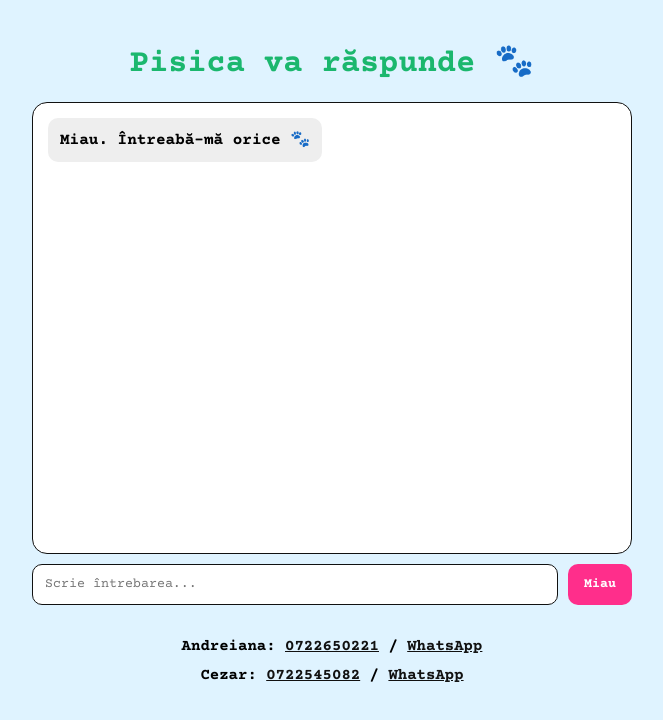
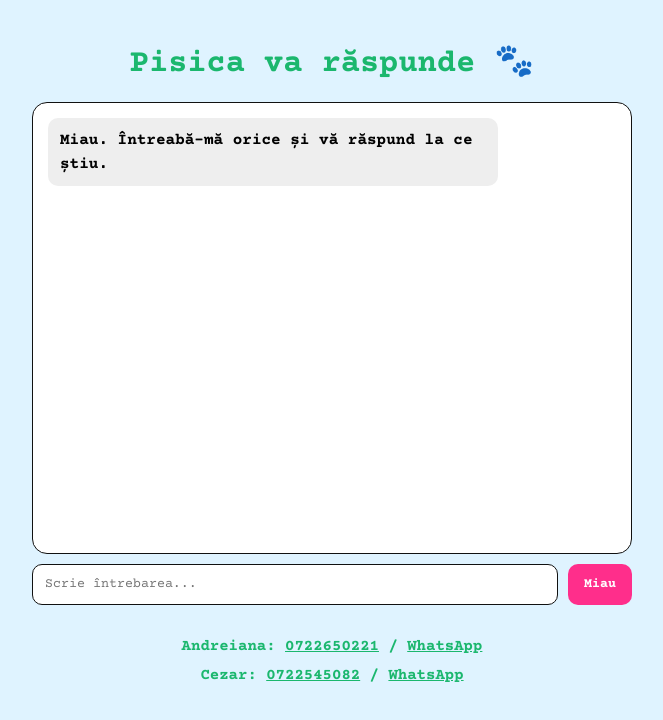
Before and after one commit to andreiana007/wed-invitation, a Next.js app: page /pisica in a window 1280 px wide. Shown: the top 720 px of the page, without its empty margins (308-971 px from the left). Built offline with nearby package versions, Linux system fonts and the light colour scheme.

Commit message:
Update page.js

```diff
--- a/app/pisica/page.js
+++ b/app/pisica/page.js
@@ -4,7 +4,7 @@ import { useState } from "react";
 export default function PisicaPage() {
   const [input, setInput] = useState("");
   const [messages, setMessages] = useState([
-    { from: "cat", text: "Miau. Întreabă-mă orice 🐾" },
+    { from: "cat", text: "Miau. Întreabă-mă orice și vă răspund la ce știu." },
   ]);
 
   const answers = [
@@ -29,12 +29,12 @@ export default function PisicaPage() {
     {
       keywords: ["persoane", "câți", "cati"],
       answer:
-        "Vine exact cine ne dorim. Cool, funny, sportivi și nesportivi.",
+        "Vine exact cine ne dorim noi trei, Andreiana, Cezar si cu mine. Cool, funny, sportivi și nesportivi.",
     },
     {
       keywords: ["muzica", "muzică"],
       answer:
-        "Am ales-o noi doi, începe din secolul 19 până în 2026. Și o surpriză. Nu, nu cântă Cezar. Altceva!",
+        "Au ales-o ei doi, Andreiana si Cezar, începe din secolul 19 până în 2026. Și o surpriză. Nu, nu cântă Cezar. Altceva! Hihi",
     },
     {
       keywords: ["tenis", "juca", "racheta"],
@@ -52,7 +52,7 @@ export default function PisicaPage() {
     {
       keywords: ["flori", "cadouri", "trandafir"],
       answer:
-        "Un singur trandafir. Avem vazele pregătite. One flower, one vase! Vezi IMPORTANT.",
+        "Un singur trandafir. Avem vazele pregătite. One flower, one vase! Vezi la sectiunea IMPORTANT.",
     },
     {
       keywords: ["rsvp", "confirm", "confirmare"],
@@ -78,7 +78,7 @@ export default function PisicaPage() {
       }
     }
 
-    return "Miau… nu știu exact, dar întreabă din nou sau vorbește cu Andreiana ori Cezar, mai ales cu Cezar.";
+    return "Miau… nu știu exact, dar întreabă din nou sau vorbește cu Andreiana ori Cezar, mai ales cu Cezar. Muhuhaha";
   };
 
   const sendMessage = () => {
@@ -188,10 +188,11 @@ export default function PisicaPage() {
             textAlign: "center",
             lineHeight: "1.8",
             fontSize: "0.98rem",
+            color: "#1bb76e",
           }}
         >
           Andreiana:{" "}
-          <a href="tel:0722650221" style={{ color: "#111" }}>
+          <a href="tel:0722650221" style={{ color: "#1bb76e" }}>
             0722650221
           </a>{" "}
           /{" "}
@@ -199,13 +200,13 @@ export default function PisicaPage() {
             href="https://wa.me/40722650221"
             target="_blank"
             rel="noopener noreferrer"
-            style={{ color: "#111" }}
+            style={{ color: "#1bb76e" }}
           >
             WhatsApp
           </a>
           <br />
           Cezar:{" "}
-          <a href="tel:0722545082" style={{ color: "#111" }}>
+          <a href="tel:0722545082" style={{ color: "#1bb76e" }}>
             0722545082
           </a>{" "}
           /{" "}
@@ -213,7 +214,7 @@ export default function PisicaPage() {
             href="https://wa.me/40722545082"
             target="_blank"
             rel="noopener noreferrer"
-            style={{ color: "#111" }}
+            style={{ color: "#1bb76e" }}
           >
             WhatsApp
           </a>
```
